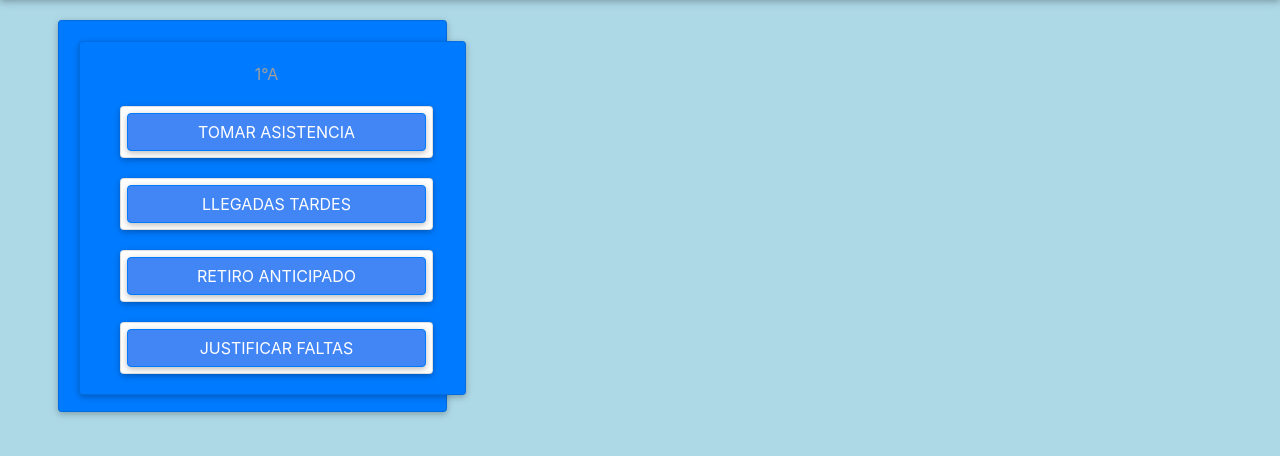
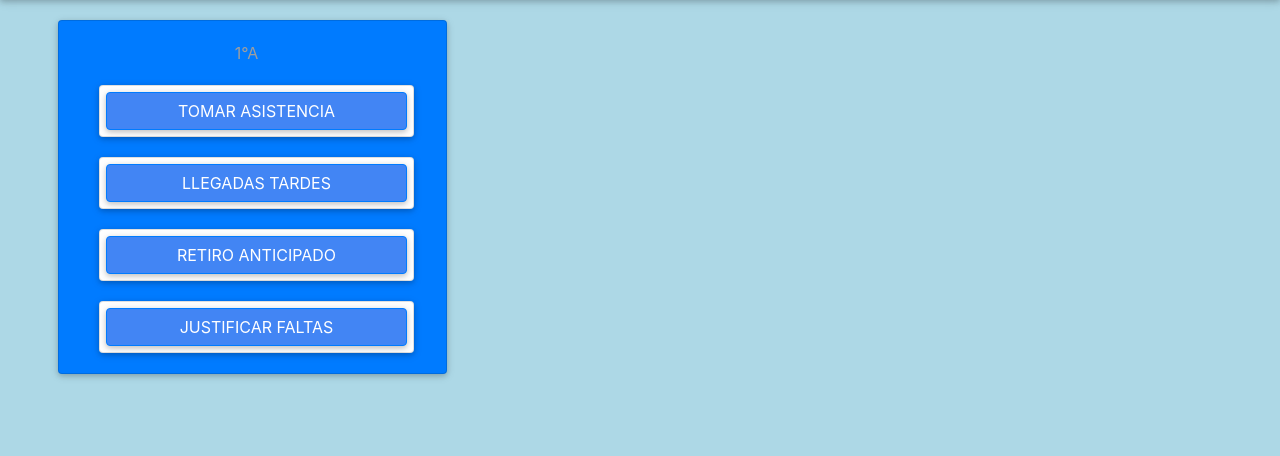
Before and after one commit to Grupo2Villada/proyectoFAT, a Django app: template config/controlAsistencia/templates/main.html in a window 1280 px wide. Shown: the part 66-522 px from the top of the page. Run offline with Django 3.2, Linux system fonts and the light colour scheme; the template is opened without the code that fills it: values that come from a table or form of the project are taken from there, others are empty; tables that the repository leaves empty hold one stand-in row (values such as "Sample post"); some libraries are stand-ins or nearby versions.

Commit message:
gente por favor

```diff
--- a/config/controlAsistencia/templates/asistencia.html
+++ b/config/controlAsistencia/templates/asistencia.html
@@ -110,7 +110,6 @@ Asistencia
 
 <script>
   alfabetico()
-  onchange();
   function alfabetico(id){
 
       $.ajax({
--- a/config/controlAsistencia/templates/main.html
+++ b/config/controlAsistencia/templates/main.html
@@ -41,7 +41,7 @@ ITS Villada
       {% for year in years %}
 
       <div class="col-md-4">
-        <div class="card text-white  bg-primary mb-3">
+
           <center>
 
 
@@ -70,7 +70,7 @@ ITS Villada
               </div>
             </center>
           </div>
-        </div>
+
         {% endfor %}
       </div>
 
```
